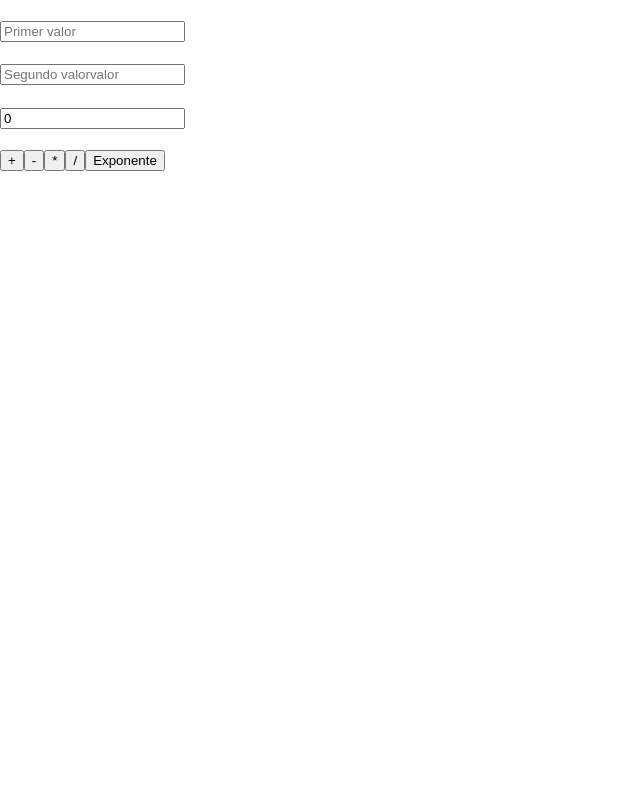
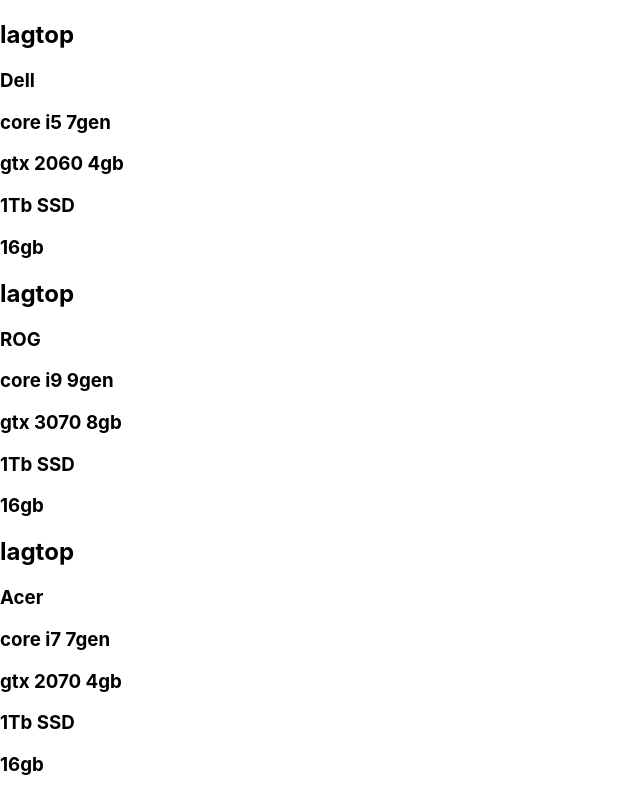
Before and after one commit to Fercho-PC/PruebasFerTIC62, a React (Create React App) app: page / in a window 1280 px wide. Shown: the whole page, without its empty margins (0-640 px from the left). Built offline with nearby package versions, Linux system fonts and the light colour scheme.

Commit message:
Practica de clase dia sabado 5 de junio del 2021

```diff
--- a/src/App.js
+++ b/src/App.js
@@ -1,30 +1,12 @@
-/*import Parrafo from "./components/Parrafo"
-import Parrafo2 from "./components/Parrafo2"
-import Texto from "./components/Texto"
-import Imagen from "./components/Imagen"
-import Pie from "./components/Pie"
-import Eventos from "./components/Eventos"
-import Suma from "./components/Suma"
-import Variable from "./components/Variable"*/
-import Operaciones from "./components/Operaciones";
-
-
+import React from 'react'
+import Objetos from './components/Objetos'
 
 function App() {
   return (
-    <div >
-     {/* <Parrafo2 />
-      <Parrafo />
-      <Imagen />
-      <Texto />
-     <Pie />
-    <Variable />
-    <Eventos />
-    */}
-    <Operaciones />
-
+    <div>
+      <Objetos />
     </div>
-  );
+  )
 }
 
-export default App;
+export default App
--- /dev/null
+++ b/src/components/Objetos.jsx
@@ -0,0 +1,79 @@
+import React, { Fragment } from 'react'
+
+function Objetos() {
+    const pcs = [
+        {
+            Id:1,
+            Tipo:"lagtop",
+            procesador:"core i5 7gen",
+            memoria:"1Tb SSD",
+            Ram:"16gb",
+            Grafica:"gtx 2060 4gb",
+            info:{
+                Marca:"Dell",
+                Modelo:"G3",
+                Version:"3",
+            } ,
+            Pantalla:{
+                Resolucion:"1920px , 1080px",
+            } ,
+
+        },
+        {
+            Id:2,
+            Tipo:"lagtop",
+            procesador:"core i9 9gen",
+            memoria:"1Tb SSD",
+            Ram:"16gb",
+            Grafica:"gtx 3070 8gb",
+            info:{
+                Marca:"ROG",
+                Modelo:"Sephirus 5",
+                Version:"5",
+            } ,
+            Pantalla:{
+                Resolucion:"1920px , 1080px",
+            } ,
+
+        },
+        {
+            Id:3,
+            Tipo:"lagtop",
+            procesador:"core i7 7gen",
+            memoria:"1Tb SSD",
+            Ram:"16gb",
+            Grafica:"gtx 2070 4gb",
+            info:{
+                Marca:"Acer",
+                Modelo:"aspire v5",
+                Version:"4",
+            } ,
+            Pantalla:{
+                Resolucion:"1920px , 1080px",
+            } ,
+
+        }
+    ]
+    return (
+
+        <Fragment>
+            {
+                pcs.map((computadoras) => (
+                    <div key={computadoras.Id}>
+                        <h2>{computadoras.Tipo}</h2>
+                        <h3>{computadoras.info.Marca}</h3>
+                        <h3>{computadoras.procesador}</h3>
+                        <h3>{computadoras.Grafica}</h3>
+                        <h3>{computadoras.memoria}</h3>
+                        <h3>{computadoras.Ram}</h3>
+
+                    </div>
+                ))
+
+            }
+
+        </Fragment>
+    )
+}
+
+export default Objetos
```
